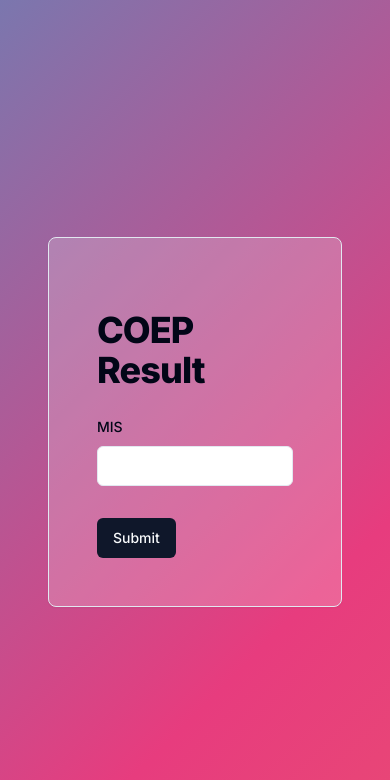
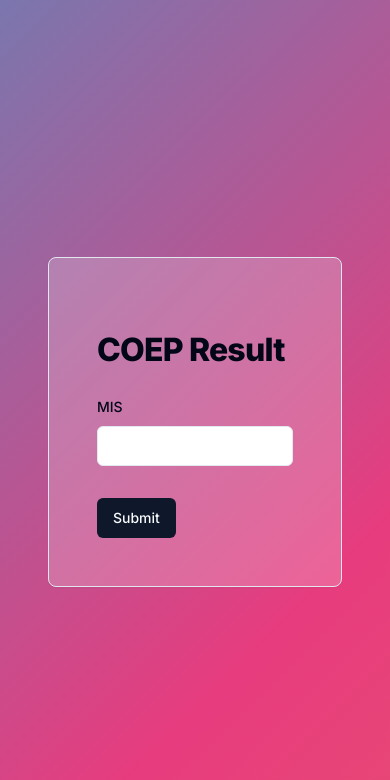
Before and after one commit to adityasd314/COEPResult, a Next.js app: page / in a window 390 px wide. Shown: the top 780 px of the page. Built offline with nearby package versions, Linux system fonts and the light colour scheme.

Commit message:
CSS changed - heading for mobile

```diff
--- a/src/app/globals.css
+++ b/src/app/globals.css
@@ -9,7 +9,13 @@
   height: 100vh;
   user-select: none;
 }
+@media only screen and (max-width: 768px) {
+  /* For mobile phones: */
+ .heading-main{
+  font-size: xx-large;
+}
 
+}
 @media print {
   body {
     background: none;
--- a/src/app/page.tsx
+++ b/src/app/page.tsx
@@ -12,7 +12,7 @@
         <div>
             <main className="flex min-h-screen flex-col md:flex-row items-center justify-evenly">
                 <Card className="p-12 m-12 hide-on-print" style={{ background: "#fff3" }}>
-                    <h1 className="text-4xl font-extrabold tracking-tight lg:text-4xl my-6 text-left">
+                    <h1 className="text-4xl font-extrabold tracking-tight lg:text-4xl my-6 text-left heading-main">
                         COEP Result
                     </h1>
                     <UserForm data={data} setData={setData} />
```
